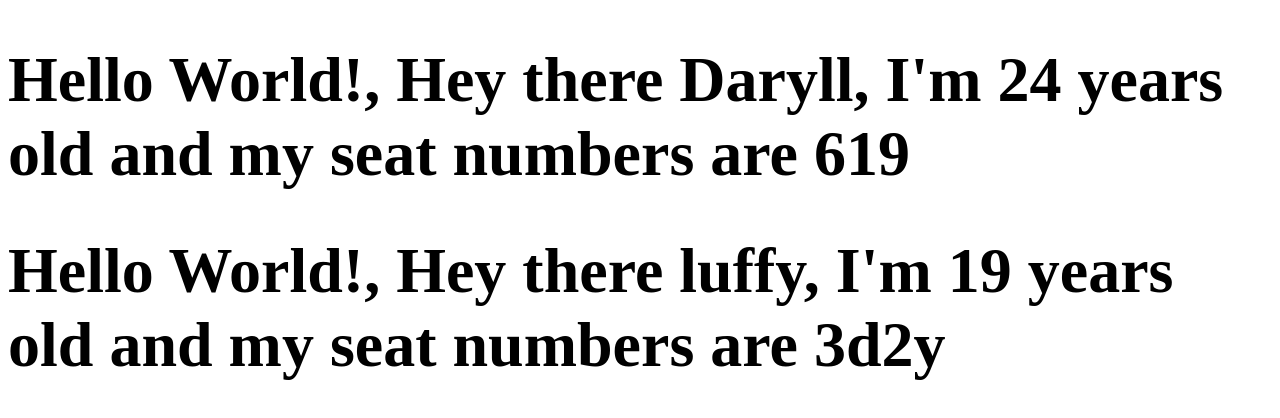
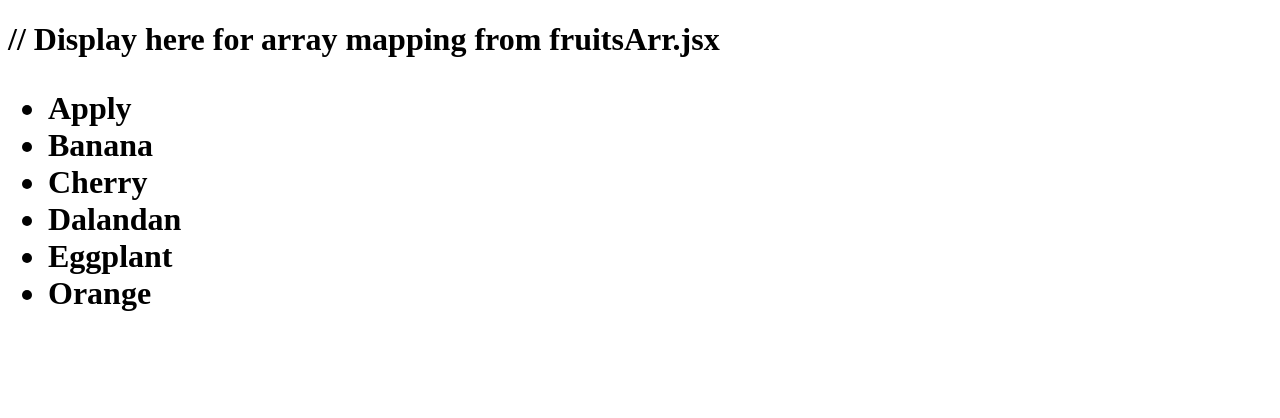
Before and after one commit to DaryllCulas/ReactJS-Practice, a React (Vite) app in the folder 2_CreateReactApp/Sample 1/: page / in a window 1280 px wide. Shown: the top 418 px of the page. Built offline with nearby package versions, Linux system fonts and the light colour scheme.

Commit message:
Rendering Arrays of list using map()

```diff
--- a/2_CreateReactApp/Sample 1/src/App.jsx
+++ b/2_CreateReactApp/Sample 1/src/App.jsx
@@ -1,4 +1,5 @@
 import { Hello, Hello2 } from "./Hello";
+import { FruitsDisplay } from "./fruitsArr";
 
 // Displaying component here from imported module ('Hello.jsx');
 function App() {
@@ -13,8 +14,10 @@ function App() {
   return (
     <div>
       <h1>
-        <Hello name="Daryll" age="24" seatNumbers={seatNumbers} />
-        <Hello2 personObj={personObj} />
+        {/* <Hello name="Daryll" age="24" seatNumbers={seatNumbers} />
+        <Hello2 personObj={personObj} /> */}
+        // Display here for array mapping from fruitsArr.jsx
+        <FruitsDisplay />
       </h1>
     </div>
   );
--- /dev/null
+++ b/2_CreateReactApp/Sample 1/src/fruitsArr.jsx
@@ -0,0 +1,24 @@
+// Rendering Arrays in React using map()
+
+function FruitsDisplay() {
+  const fruits = [
+    "Apply",
+    "Banana",
+    "Cherry",
+    "Dalandan",
+    "Eggplant",
+    "Orange",
+  ];
+
+  return (
+    <div>
+      <ul>
+        {fruits.map((fruitList) => (
+          <li key={fruitList}>{fruitList}</li>
+        ))}
+      </ul>
+    </div>
+  );
+}
+
+export { FruitsDisplay };
```
